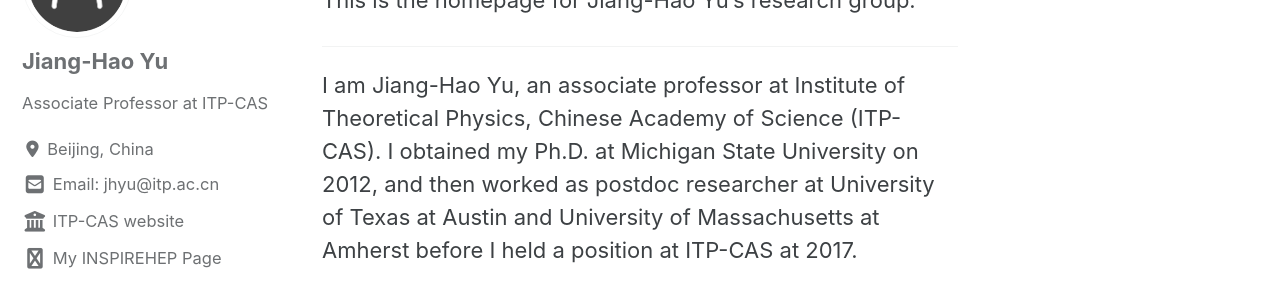
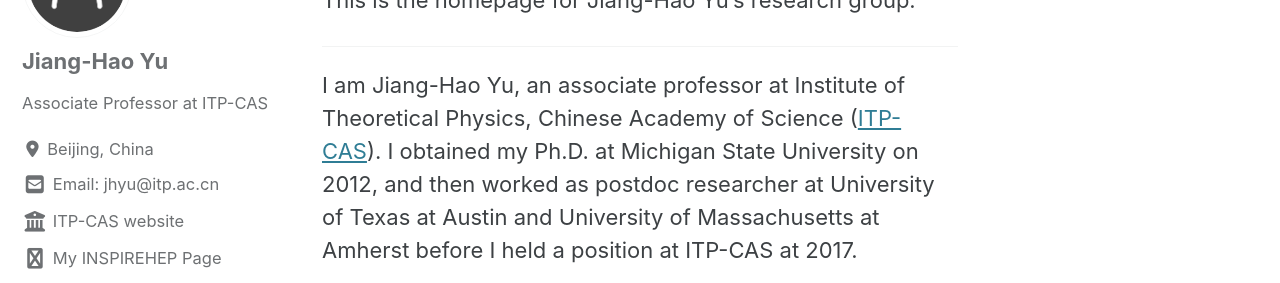
Before and after one commit to jhyu-itp/jhyu-itp.github.io, a Jekyll site: the page built from _pages/index.md, in a window 1280 px wide and 900 px high. Shown: the part 183-466 px from the top of the window. Built offline with Jekyll 4.4.1, drawn with Linux system fonts in a browser that asks for light colours; cached includes are drawn as plain includes; nearby versions of some CDN libraries; a style sheet for code colours, icons or effects is not loaded; part of the change alters nothing that is shown.

```diff
--- a/_pages/index.md
+++ b/_pages/index.md
@@ -22,7 +22,7 @@ This is the homepage for Jiang-Hao Yu's research group.
 -----------------
 
 
-I am Jiang-Hao Yu, an associate professor at Institute of Theoretical Physics, Chinese Academy of Science (ITP-CAS). I obtained my Ph.D. at Michigan State University on 2012, and then worked as postdoc researcher at University of Texas at Austin and University of Massachusetts at Amherst before I held a position at ITP-CAS at 2017.
+I am Jiang-Hao Yu, an associate professor at Institute of Theoretical Physics, Chinese Academy of Science ([ITP-CAS](www.itp.cas.cn)). I obtained my Ph.D. at Michigan State University on 2012, and then worked as postdoc researcher at University of Texas at Austin and University of Massachusetts at Amherst before I held a position at ITP-CAS at 2017.
 
 My research area is theoretical particle physics and particle cosmology, focusing on origin of the Higgs mass and neutrino masses, origin of matter and dark matter, and effective field theories. Recently I am working on naturalness and shape of Higgs potential, standard model and chiral effective field theory, electroweak phase transition and baryogenesis, dark matter and cosmological signatures.
 
```
